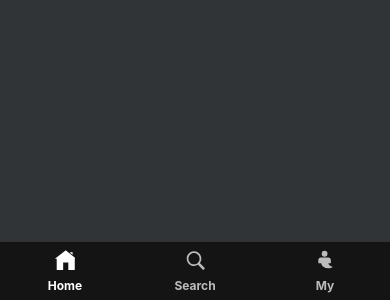
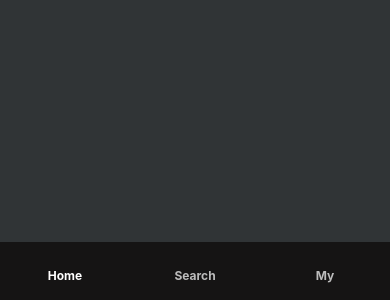
Before and after one commit to yungblud/concerts-app, a React Native app: screen /MainBottomTab in a window 390 px wide. Shown: the part 544-844 px from the top of the page. Built offline with nearby package versions, Linux system fonts and the light colour scheme.

Commit message:
feat: bottom tab bar

```diff
--- a/src/components/BottomTabBar.tsx
+++ /dev/null
@@ -1,134 +0,0 @@
-import type {BottomTabBarProps} from '@react-navigation/bottom-tabs';
-import React, {memo, useMemo} from 'react';
-import {useSafeAreaInsets} from 'react-native-safe-area-context';
-import styled from 'styled-components/native';
-import {navigations} from '@app/lib/constants';
-import SearchIcon from '@app/components/icons/SearchIcon';
-import HomeIcon from '@app/components/icons/HomeIcon';
-import GenieIcon from '@app/components/icons/GenieIcon';
-import {View} from 'react-native';
-import colors from '@app/lib/colors';
-
-interface Props extends BottomTabBarProps {}
-
-const BottomTabBar = ({state, navigation}: Props) => {
-  const {bottom: bottomInset} = useSafeAreaInsets();
-  const tabBarItems = useMemo(() => {
-    return state.routes.map((route, index) => {
-      const isFocused = state.index === index;
-      const onPress = () => {
-        const event = navigation.emit({
-          type: 'tabPress',
-          target: route.key,
-          canPreventDefault: true,
-        });
-
-        if (!isFocused && !event.defaultPrevented) {
-          // The `merge: true` option makes sure that the params inside the tab screen are preserved
-          navigation.navigate({name: route.name, merge: true} as any);
-        }
-      };
-      const onLongPress = () => {
-        navigation.emit({
-          type: 'tabLongPress',
-          target: route.key,
-        });
-      };
-
-      const focusedColor = '#ffffff';
-      const unfocusedColor = 'rgb(188, 188, 188)';
-
-      return (
-        <TabBarItem
-          accessibilityRole="button"
-          accessibilityState={isFocused ? {selected: true} : {}}
-          onPress={onPress}
-          onLongPress={onLongPress}
-          activeOpacity={1.0}
-          key={route.key}
-          style={{height: 58 + bottomInset, justifyContent: 'center'}}>
-          {(() => {
-            switch (route.name) {
-              case navigations.HomeStack.name:
-                return (
-                  <Home fill={isFocused ? focusedColor : unfocusedColor} />
-                );
-              case navigations.SearchStack.name:
-                return (
-                  <Search fill={isFocused ? focusedColor : unfocusedColor} />
-                );
-              case navigations.SettingStack.name:
-                return (
-                  <Genie fill={isFocused ? focusedColor : unfocusedColor} />
-                );
-              default:
-                return null;
-            }
-          })()}
-          <TabBarLabel
-            style={{
-              color: isFocused ? focusedColor : unfocusedColor,
-            }}>
-            {(() => {
-              switch (route.name) {
-                case navigations.HomeStack.name:
-                  return 'Home';
-                case navigations.SearchStack.name:
-                  return 'Search';
-                case navigations.SettingStack.name:
-                  return 'My';
-                default:
-                  return '';
-              }
-            })()}
-          </TabBarLabel>
-        </TabBarItem>
-      );
-    });
-  }, [bottomInset, navigation, state.index, state.routes]);
-
-  return (
-    <View
-      style={{
-        borderTopColor: colors.gray.light,
-        borderTopWidth: 1,
-      }}>
-      <Wrapper>{tabBarItems}</Wrapper>
-    </View>
-  );
-};
-
-const Wrapper = styled.View`
-  flex-direction: row;
-`;
-
-const TabBarItem = styled.TouchableOpacity`
-  flex: 1;
-  align-items: center;
-  justify-content: center;
-  background-color: ${colors.gray.base};
-`;
-
-const TabBarLabel = styled.Text`
-  color: white;
-  font-weight: bold;
-  font-size: 12px;
-  margin-top: 8px;
-`;
-
-const Home = styled(HomeIcon)`
-  width: 20px;
-  height: 20px;
-`;
-
-const Search = styled(SearchIcon)`
-  width: 20px;
-  height: 20px;
-`;
-
-const Genie = styled(GenieIcon)`
-  width: 20px;
-  height: 20px;
-`;
-
-export default memo(BottomTabBar);
--- /dev/null
+++ b/src/components/atoms/BottomTabBar.tsx
@@ -0,0 +1,89 @@
+import type {BottomTabBarProps} from '@react-navigation/bottom-tabs';
+import React, {memo, useMemo} from 'react';
+import styled from 'styled-components/native';
+import {navigations} from '@app/lib/constants';
+import SearchIcon from '@app/components/icons/SearchIcon';
+import HomeIcon from '@app/components/icons/HomeIcon';
+import GenieIcon from '@app/components/icons/GenieIcon';
+import BottomTabBarItem from './BottomTabBarItem';
+
+const switchTitle = (route: string) => {
+  switch (route) {
+    case navigations.HomeStack.name:
+      return 'Home';
+    case navigations.SearchStack.name:
+      return 'Search';
+    case navigations.SettingStack.name:
+      return 'My';
+    default:
+      return '';
+  }
+};
+
+const switchIconComponent = (route: string) => {
+  switch (route) {
+    case navigations.HomeStack.name:
+      return HomeIcon;
+    case navigations.SearchStack.name:
+      return SearchIcon;
+    case navigations.SettingStack.name:
+      return GenieIcon;
+    default:
+      return HomeIcon;
+  }
+};
+
+interface Props extends BottomTabBarProps {}
+
+const BottomTabBar = ({state, navigation}: Props) => {
+  const tabBarItems = useMemo(() => {
+    return state.routes.map((route, index) => {
+      const isFocused = state.index === index;
+      const onPress = () => {
+        const event = navigation.emit({
+          type: 'tabPress',
+          target: route.key,
+          canPreventDefault: true,
+        });
+
+        if (!isFocused && !event.defaultPrevented) {
+          // The `merge: true` option makes sure that the params inside the tab screen are preserved
+          navigation.navigate({name: route.name, merge: true} as any);
+        }
+      };
+      const onLongPress = () => {
+        navigation.emit({
+          type: 'tabLongPress',
+          target: route.key,
+        });
+      };
+
+      return (
+        <BottomTabBarItem
+          title={switchTitle(route.name)}
+          isFocused={isFocused}
+          IconComponent={switchIconComponent(route.name)}
+          onPress={onPress}
+          onLongPress={onLongPress}
+        />
+      );
+    });
+  }, [navigation, state.index, state.routes]);
+
+  return (
+    <Wrapper>
+      <InnerWrapper>{tabBarItems}</InnerWrapper>
+    </Wrapper>
+  );
+};
+
+const Wrapper = styled.View`
+  border-top-color: colors.gray.light;
+  broder-top-width: 1px;
+`;
+
+const InnerWrapper = styled.View`
+  flex-direction: row;
+`;
+
+export default memo(BottomTabBar);
--- /dev/null
+++ b/src/components/atoms/BottomTabBarItem.tsx
@@ -0,0 +1,67 @@
+import colors from '@app/lib/colors';
+import {memo} from 'react';
+import {useSafeAreaInsets} from 'react-native-safe-area-context';
+import {SvgProps} from 'react-native-svg';
+import styled from 'styled-components/native';
+import React from 'react';
+
+const useBottomTabBarIconFillColor = ({isFocused}: {isFocused: boolean}) => {
+  const focusedColor = '#ffffff';
+  const unfocusedColor = 'rgb(188, 188, 188)';
+  const iconFillColor = isFocused ? focusedColor : unfocusedColor;
+  return iconFillColor;
+};
+
+interface BottomTabBarItemProps {
+  title: string;
+  isFocused: boolean;
+  IconComponent: React.MemoExoticComponent<
+    (props: SvgProps) => React.JSX.Element
+  >;
+  onPress?: () => void;
+  onLongPress?: () => void;
+}
+
+const BottomTabBarItem = ({
+  title,
+  isFocused,
+  IconComponent,
+  onPress,
+  onLongPress,
+}: BottomTabBarItemProps) => {
+  const color = useBottomTabBarIconFillColor({isFocused});
+  const {bottom: bottomInset} = useSafeAreaInsets();
+  return (
+    <TabBarItem
+      accessibilityRole="button"
+      accessibilityState={isFocused ? {selected: true} : {}}
+      onPress={onPress}
+      onLongPress={onLongPress}
+      activeOpacity={1.0}
+      style={{height: 58 + bottomInset, justifyContent: 'center'}}>
+      <IconComponent fill={color} width={20} height={20} />
+      <TabBarLabel
+        style={{
+          color,
+        }}>
+        {title}
+      </TabBarLabel>
+    </TabBarItem>
+  );
+};
+
+const TabBarItem = styled.TouchableOpacity`
+  flex: 1;
+  align-items: center;
+  justify-content: center;
+  background-color: ${colors.gray.base};
+`;
+
+const TabBarLabel = styled.Text`
+  color: white;
+  font-weight: bold;
+  font-size: 12px;
+  margin-top: 8px;
+`;
+
+export default memo(BottomTabBarItem);
--- a/src/navigations/MainBottomTabNavigation/MainBottomTabNavigation.tsx
+++ b/src/navigations/MainBottomTabNavigation/MainBottomTabNavigation.tsx
@@ -6,7 +6,7 @@ import React, {useCallback} from 'react';
 import HomeStackNavigation from '../HomeStackNavigation/HomeStackNavigation';
 import SearchStackNavigation from '../SearchStackNavigation/SearchStackNavigation';
 import {MainTabParamList} from './types';
-import BottomTabBar from '../../components/BottomTabBar';
+import BottomTabBar from '../../components/atoms/BottomTabBar';
 import {Platform} from 'react-native';
 import SettingStackNavigation from '../SettingStackNavigation/SettingStackNavigation';
 
```
